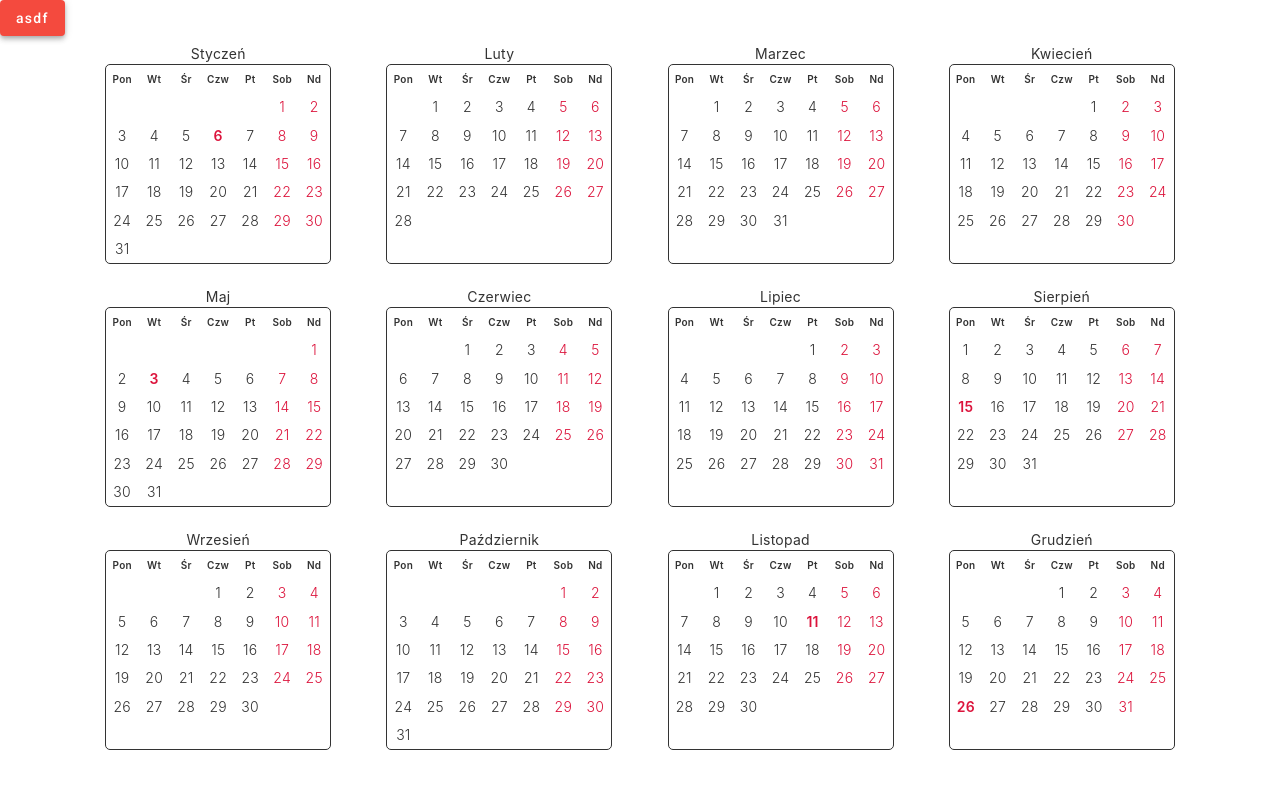
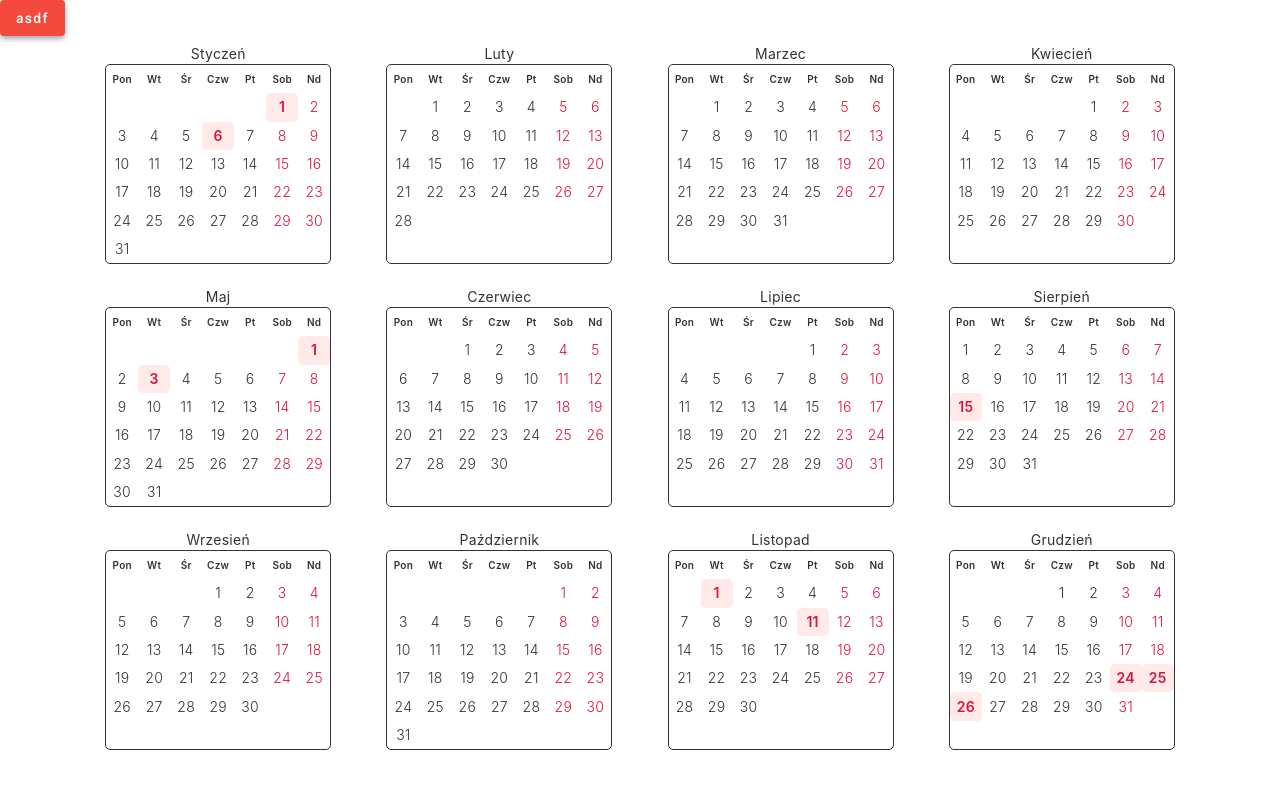
Before and after one commit to grawi-sikorsky/HolidayOptimizer, an Angular app: page / in a window 1280 px wide. Shown: the top 788 px of the page. Built offline with nearby package versions, Linux system fonts and the light colour scheme.

Commit message:
not every holidays yet, styling

```diff
--- a/src/app/month/month.component.css
+++ b/src/app/month/month.component.css
@@ -11,16 +11,17 @@
     align-items: center;
     justify-content: center;
     font-weight: 300;
+    border-radius: 5px;
+
+    transition: cubic-bezier(0.075, 0.82, 0.165, 1);
+    transition-duration: 0.5s;
 }
 
 .day:hover {
-    background-color: aquamarine;
+    background-color: rgb(156, 202, 252);
     cursor: pointer;
-}
-
-.day:hover {
-    background-color: aquamarine;
-    cursor: pointer;
+    transition: cubic-bezier(0.075, 0.82, 0.165, 1);
+    transition-duration: 0.5s;
 }
 
 .day-caption {
@@ -29,6 +30,7 @@
     justify-content: center;
     font-weight: 600;
     font-size: 10px;
+    border-radius: 5px;
 }
 
 .day-caption:hover {
@@ -55,4 +57,5 @@
     font-size: 14px;
     font-weight: 600;
     color: crimson;
+    background-color: #ffe9e9;
 }
--- a/src/app/month/month.component.html
+++ b/src/app/month/month.component.html
@@ -4,8 +4,8 @@
         <div class="day-caption" *ngFor="let temp of this.dniTygodniaCaptions">
             {{temp}}
         </div>
-        <div class="day" *ngFor="let d of this.days">
-            <div [ngClass]="isWeekend(d) ? 'weekend' : '' || isHoliday(d) ? 'holiday' : '' " >
+        <div class="day" *ngFor="let d of this.days" [ngClass]="isHoliday(d) ? 'holiday' : isWeekend(d) ? 'weekend' : '' ">
+            <div >
                 {{d.day}}
             </div>
         </div>
--- a/src/app/month/month.component.ts
+++ b/src/app/month/month.component.ts
@@ -76,8 +76,8 @@ export class MonthComponent implements OnInit {
 
   holidayAssign(){
     if(this.monthToDisplay === 0){  // styczen
-      this.days.find( e => e.day==="1" ? e.isHoliday = true : e.isHoliday = false );  // nowy rok
-      this.days.find( e => e.day==="6" ? e.isHoliday = true : e.isHoliday = false );  // 'szesciu' kroli
+      this.days.find( e => { if(e.day==="1") e.isHoliday = true } );      // nowy rok
+      this.days.find( e => { if(e.day==="6") e.isHoliday = true } );      // 'szesciu' kroli
     }
     else if(this.monthToDisplay === 1){ // luty
     }
@@ -86,30 +86,31 @@ export class MonthComponent implements OnInit {
     else if(this.monthToDisplay === 3){ // kwiecien
     }
     else if(this.monthToDisplay === 4){ // maj
-      this.days.find( e => e.day==="1" ? e.isHoliday = true : e.isHoliday = false );  // sw pracy
-      this.days.find( e => e.day==="3" ? e.isHoliday = true : e.isHoliday = false );  // konstytuszyn
+      this.days.find( e => { if(e.day==="1") e.isHoliday = true } );      // sw pracy
+      this.days.find( e => { if(e.day==="3") e.isHoliday = true } );      // konstytuszyn
     }
     else if(this.monthToDisplay === 5){ // czerwiec
     }
     else if(this.monthToDisplay === 6){ // lipiec
     }
     else if(this.monthToDisplay === 7){ // sierpien
-      this.days.find( e => e.day==="15" ? e.isHoliday = true : e.isHoliday = false );  // wniebowziecie
+      this.days.find( e => { if(e.day==="15") e.isHoliday = true } );      // wniebowziecie
     }
     else if(this.monthToDisplay === 8){ // wrzesien
     }
     else if(this.monthToDisplay === 9){ // pazdziernik
     }
     else if(this.monthToDisplay === 10){ // listopad
-      this.days.find( e => e.day==="1" ? e.isHoliday = true : e.isHoliday = false );    // wszystkich swintych
-      this.days.find( e => e.day==="11" ? e.isHoliday = true : e.isHoliday = false );   // niepodleglosc
+      this.days.find( e => { if(e.day==="1") e.isHoliday = true } );      // wszystkich swintych
+      this.days.find( e => { if(e.day==="11") e.isHoliday = true } );     // niepodleglosc
     }
     else if(this.monthToDisplay === 11){ // grudzien
-      this.days.find( e => e.day==="24" ? e.isHoliday = true : e.isHoliday = false );  // wigilia
-      this.days.find( e => e.day==="25" ? e.isHoliday = true : e.isHoliday = false );  // 1 day
-      this.days.find( e => e.day==="26" ? e.isHoliday = true : e.isHoliday = false );  // 2 day
+      this.days.find( e => { if(e.day==="24") e.isHoliday = true } );     // wigilia
+      this.days.find( e => { if(e.day==="25") e.isHoliday = true } );     // 1 day
+      this.days.find( e => { if(e.day==="26") e.isHoliday = true } );     // 2 day
     }
 
+    console.log(this.days);
 
   }
 
```
